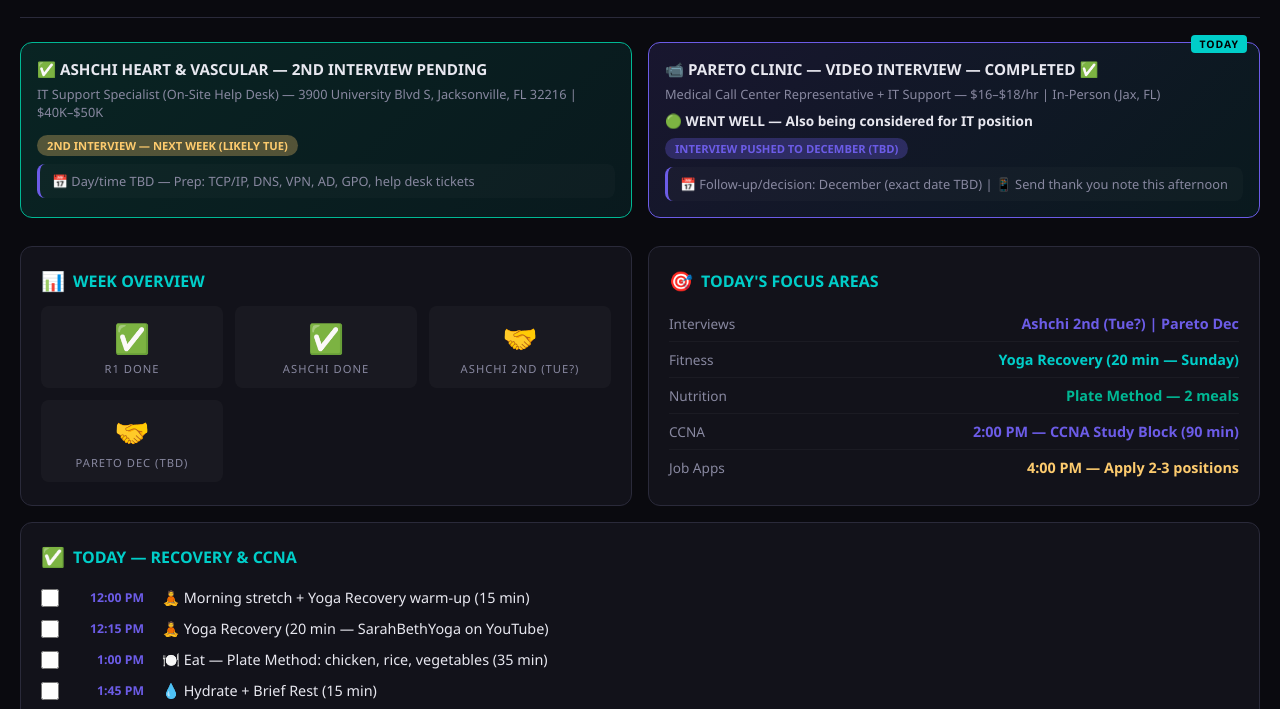
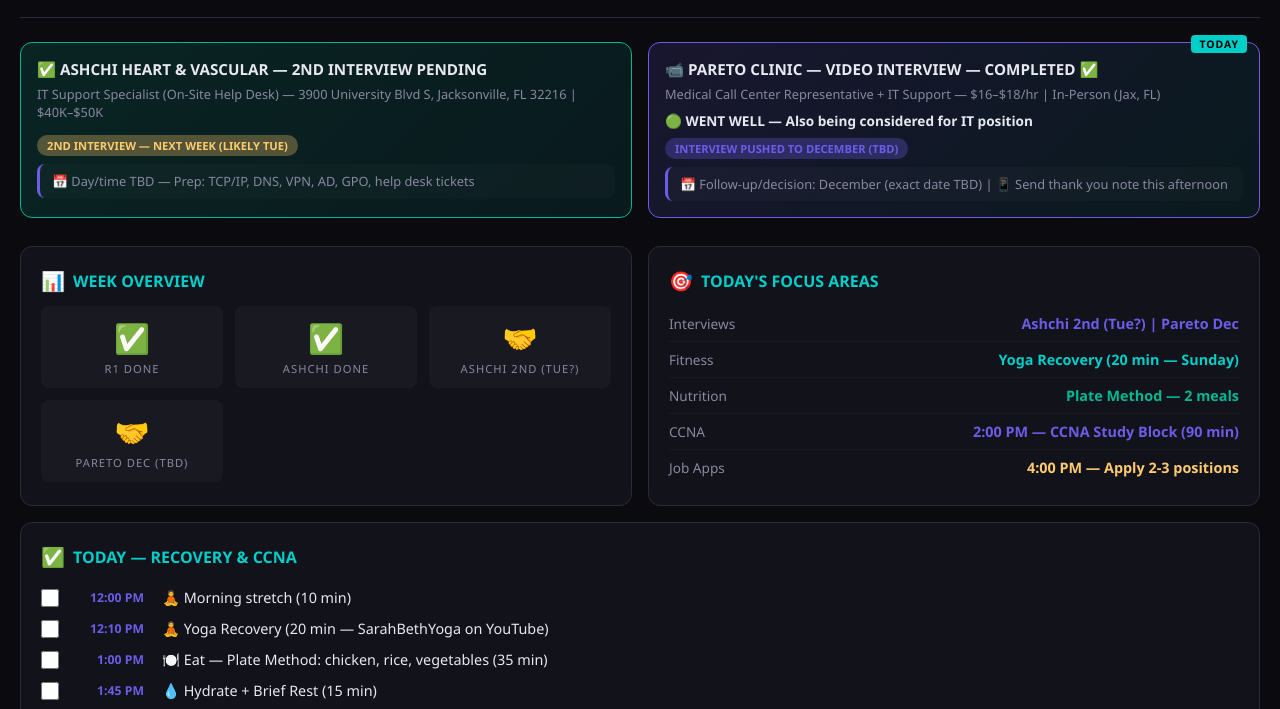
Before and after one commit to dgwinimprove/dashboard, a plain HTML site: page index.html in a window 1280 px wide. Shown: the part 80-789 px from the top of the page. Drawn offline with Linux system fonts and the light colour scheme.

Commit message:
Fix: separate morning stretch from Yoga Recovery — removed merged entry

```diff
--- a/index.html
+++ b/index.html
@@ -146,8 +146,8 @@ body{font-family:'Segoe UI',system-ui,-apple-system,sans-serif;background:var(--
 <div class="grid">
 <div class="card">
 <h2><span class="icon">✅</span> TODAY — RECOVERY &amp; CCNA</h2>
-<div class="checklist-item" onclick="toggleCheck(this)"><input type="checkbox"><span class="timestamp">12:00 PM</span><span class="task-text">🧘 Morning stretch + Yoga Recovery warm-up (15 min)</span></div>
-<div class="checklist-item" onclick="toggleCheck(this)"><input type="checkbox"><span class="timestamp">12:15 PM</span><span class="task-text">🧘 Yoga Recovery (20 min — SarahBethYoga on YouTube)</span></div>
+<div class="checklist-item" onclick="toggleCheck(this)"><input type="checkbox"><span class="timestamp">12:00 PM</span><span class="task-text">🧘 Morning stretch (10 min)</span></div>
+<div class="checklist-item" onclick="toggleCheck(this)"><input type="checkbox"><span class="timestamp">12:10 PM</span><span class="task-text">🧘 Yoga Recovery (20 min — SarahBethYoga on YouTube)</span></div>
 <div class="checklist-item" onclick="toggleCheck(this)"><input type="checkbox"><span class="timestamp">1:00 PM</span><span class="task-text">🍽️ Eat — Plate Method: chicken, rice, vegetables (35 min)</span></div>
 <div class="checklist-item" onclick="toggleCheck(this)"><input type="checkbox"><span class="timestamp">1:45 PM</span><span class="task-text">💧 Hydrate + Brief Rest (15 min)</span></div>
 <div class="checklist-item" onclick="toggleCheck(this)"><input type="checkbox"><span class="timestamp">2:00 PM</span><span class="task-text">🎓 CCNA Study Block (90 min)</span></div>
```
